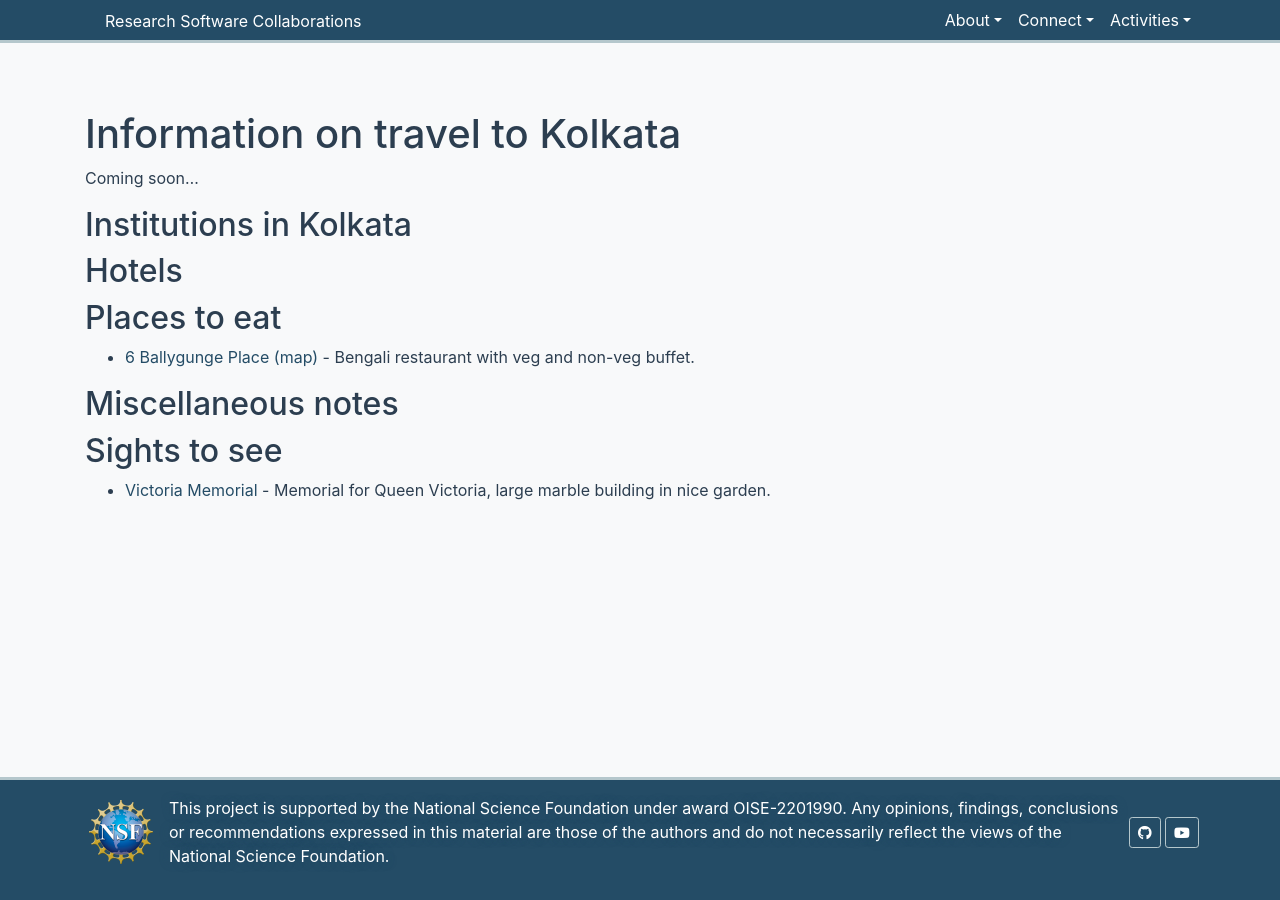
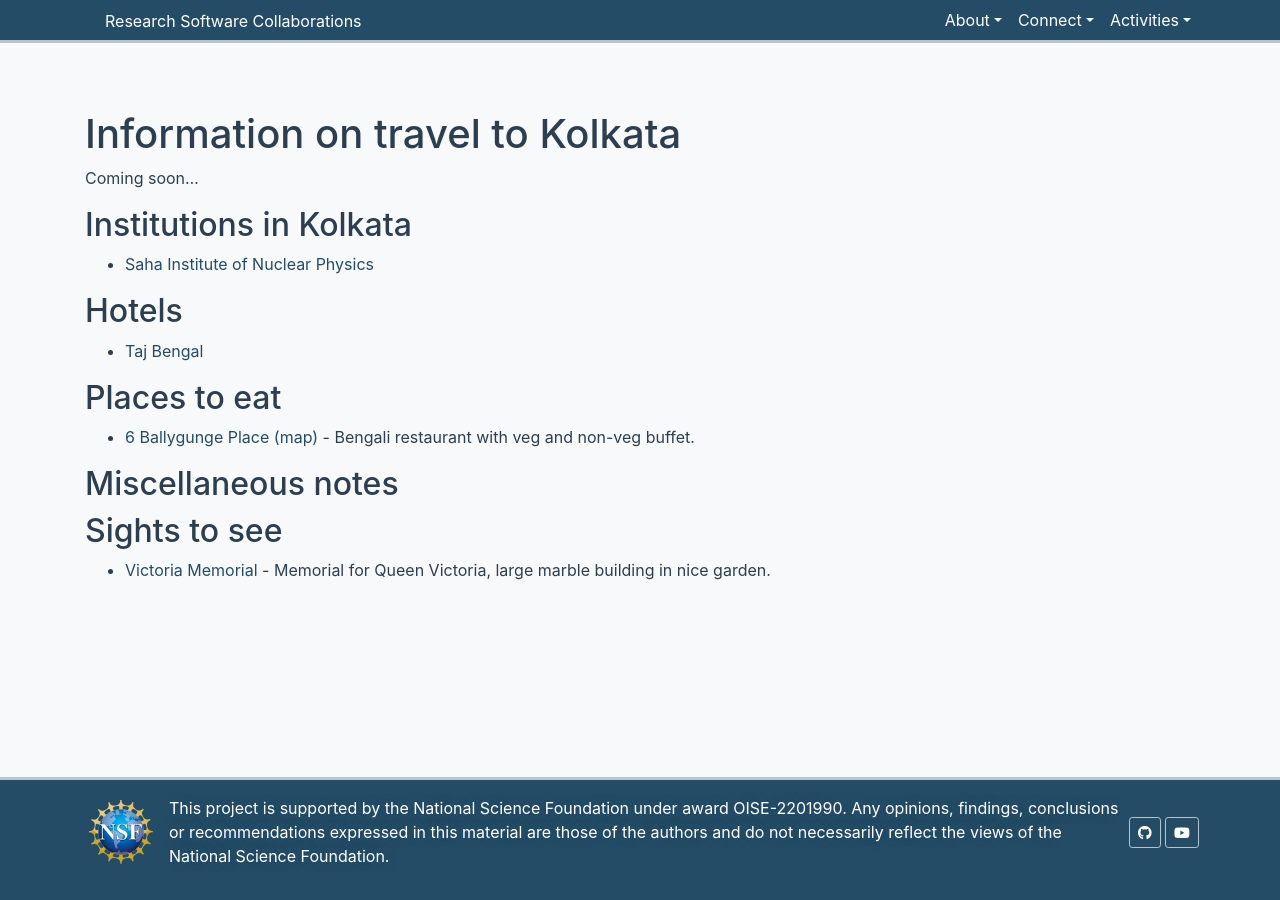
Before and after one commit to research-software-collaborations/research-software-collaborations.github.io, a Jekyll site: the page built from pages/info/travel-to-kolkata.md, in a window 1280 px wide. Built offline with Jekyll 4.4.1, drawn with Linux system fonts in a browser that asks for light colours; cached includes are drawn as plain includes.

Commit message:
add a hotel and Saha Institute

```diff
--- a/pages/info/travel-to-kolkata.md
+++ b/pages/info/travel-to-kolkata.md
@@ -9,8 +9,11 @@ title: Information on travel to Kolkata
 Coming soon...
 
 ## Institutions in Kolkata
+  * [Saha Institute of Nuclear Physics](http://www.saha.ac.in/web/index.php)
 
 ## Hotels
+
+  * [Taj Bengal](https://www.tajhotels.com/en-in/taj/taj-bengal-kolkata/)
 
 ## Places to eat
 
```
